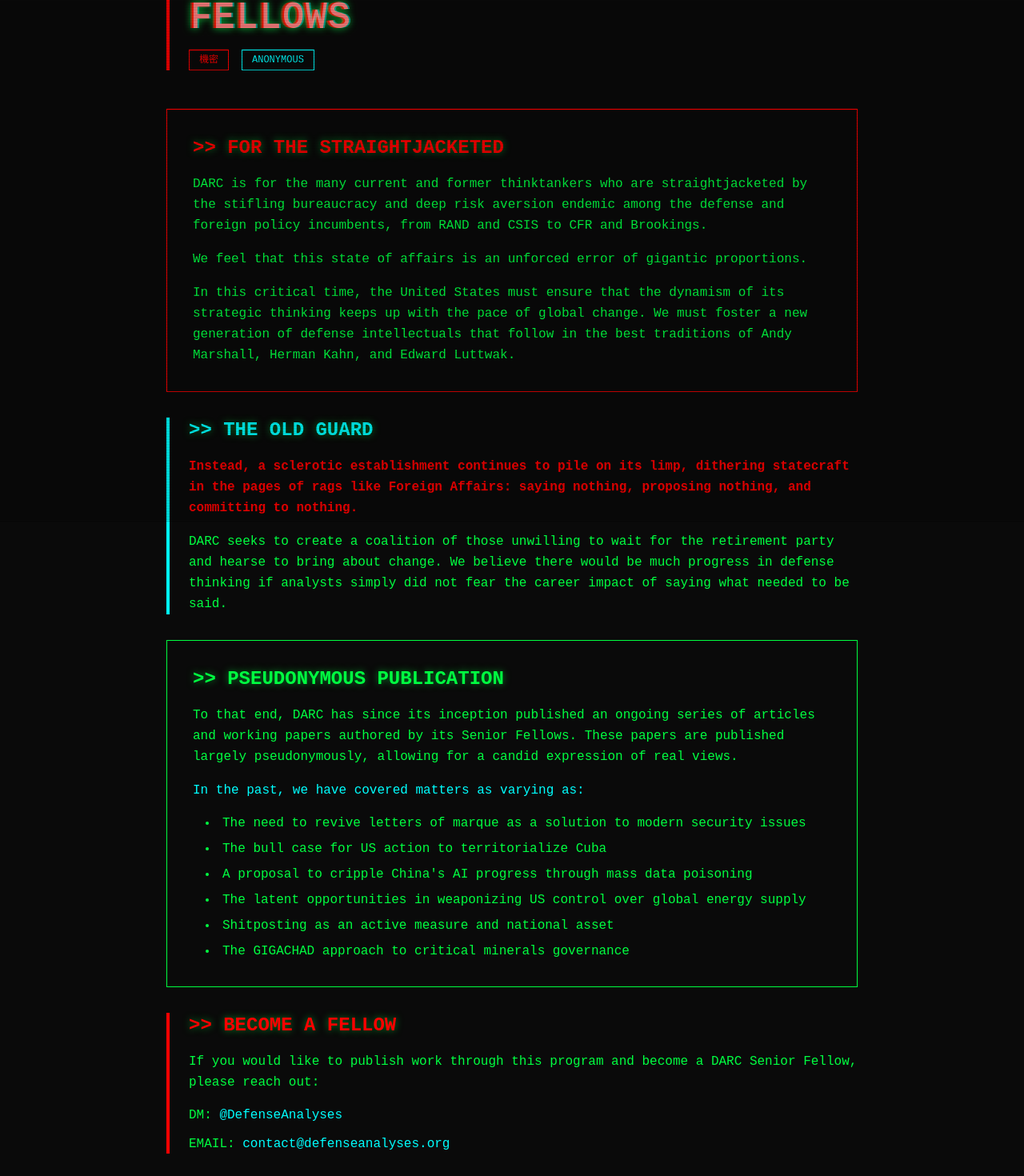
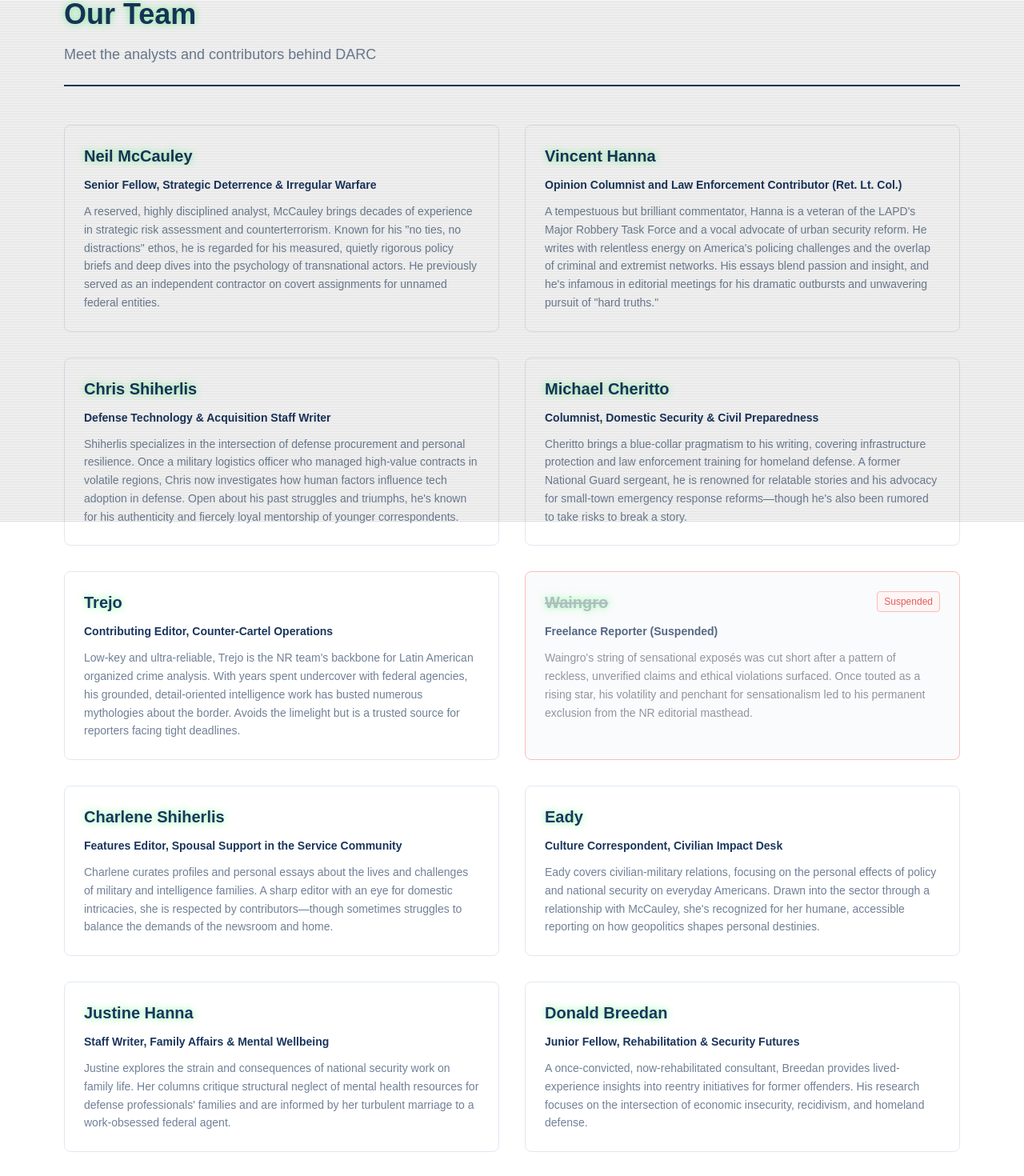
Before and after one commit to evanriggs/darc-site, a Next.js app: page /team in a window 1280 px wide. Shown: the part 148-1618 px from the top of the page at 80% size. Built offline with nearby package versions, Linux system fonts and the light colour scheme.

Commit message:
Update navigation: remove Publications, link About to Substack, Contact to X, and update Team page with Heat characters

```diff
--- a/app/team/page.tsx
+++ b/app/team/page.tsx
@@ -1,122 +1,116 @@
+'use client';
+
+interface Author {
+    name: string;
+    title: string;
+    bio: string;
+    status?: 'suspended' | 'active';
+}
+
+const authors: Author[] = [
+    {
+        name: 'Neil McCauley',
+        title: 'Senior Fellow, Strategic Deterrence & Irregular Warfare',
+        bio: 'A reserved, highly disciplined analyst, McCauley brings decades of experience in strategic risk assessment and counterterrorism. Known for his "no ties, no distractions" ethos, he is regarded for his measured, quietly rigorous policy briefs and deep dives into the psychology of transnational actors. He previously served as an independent contractor on covert assignments for unnamed federal entities.',
+    },
+    {
+        name: 'Vincent Hanna',
+        title: 'Opinion Columnist and Law Enforcement Contributor (Ret. Lt. Col.)',
+        bio: 'A tempestuous but brilliant commentator, Hanna is a veteran of the LAPD\'s Major Robbery Task Force and a vocal advocate of urban security reform. He writes with relentless energy on America\'s policing challenges and the overlap of criminal and extremist networks. His essays blend passion and insight, and he\'s infamous in editorial meetings for his dramatic outbursts and unwavering pursuit of "hard truths."',
+    },
+    {
+        name: 'Chris Shiherlis',
+        title: 'Defense Technology & Acquisition Staff Writer',
+        bio: 'Shiherlis specializes in the intersection of defense procurement and personal resilience. Once a military logistics officer who managed high-value contracts in volatile regions, Chris now investigates how human factors influence tech adoption in defense. Open about his past struggles and triumphs, he\'s known for his authenticity and fiercely loyal mentorship of younger correspondents.',
+    },
+    {
+        name: 'Michael Cheritto',
+        title: 'Columnist, Domestic Security & Civil Preparedness',
+        bio: 'Cheritto brings a blue-collar pragmatism to his writing, covering infrastructure protection and law enforcement training for homeland defense. A former National Guard sergeant, he is renowned for relatable stories and his advocacy for small-town emergency response reforms—though he\'s also been rumored to take risks to break a story.',
+    },
+    {
+        name: 'Trejo',
+        title: 'Contributing Editor, Counter-Cartel Operations',
+        bio: 'Low-key and ultra-reliable, Trejo is the NR team\'s backbone for Latin American organized crime analysis. With years spent undercover with federal agencies, his grounded, detail-oriented intelligence work has busted numerous mythologies about the border. Avoids the limelight but is a trusted source for reporters facing tight deadlines.',
+    },
+    {
+        name: 'Waingro',
+        title: 'Freelance Reporter (Suspended)',
+        bio: 'Waingro\'s string of sensational exposés was cut short after a pattern of reckless, unverified claims and ethical violations surfaced. Once touted as a rising star, his volatility and penchant for sensationalism led to his permanent exclusion from the NR editorial masthead.',
+        status: 'suspended',
+    },
+    {
+        name: 'Charlene Shiherlis',
+        title: 'Features Editor, Spousal Support in the Service Community',
+        bio: 'Charlene curates profiles and personal essays about the lives and challenges of military and intelligence families. A sharp editor with an eye for domestic intricacies, she is respected by contributors—though sometimes struggles to balance the demands of the newsroom and home.',
+    },
+    {
+        name: 'Eady',
+        title: 'Culture Correspondent, Civilian Impact Desk',
+        bio: 'Eady covers civilian-military relations, focusing on the personal effects of policy and national security on everyday Americans. Drawn into the sector through a relationship with McCauley, she\'s recognized for her humane, accessible reporting on how geopolitics shapes personal destinies.',
+    },
+    {
+        name: 'Justine Hanna',
+        title: 'Staff Writer, Family Affairs & Mental Wellbeing',
+        bio: 'Justine explores the strain and consequences of national security work on family life. Her columns critique structural neglect of mental health resources for defense professionals\' families and are informed by her turbulent marriage to a work-obsessed federal agent.',
+    },
+    {
+        name: 'Donald Breedan',
+        title: 'Junior Fellow, Rehabilitation & Security Futures',
+        bio: 'A once-convicted, now-rehabilitated consultant, Breedan provides lived-experience insights into reentry initiatives for former offenders. His research focuses on the intersection of economic insecurity, recidivism, and homeland defense.',
+    },
+];
+
 export default function TeamPage() {
     return (
-        <div className="darc-mode min-h-screen py-16">
-            <div className="container mx-auto px-4 max-w-4xl">
-                <div className="mb-12 border-l-4 border-darc-red pl-6">
-                    <h1 className="text-5xl font-mono font-bold text-darc-red mb-4 chromatic" data-text="FELLOWS">
-                        FELLOWS
+        <div className="boring-mode min-h-screen py-16">
+            <div className="container mx-auto px-4 max-w-6xl">
+                {/* Header */}
+                <div className="mb-12 border-b-2 border-boring-navy pb-6">
+                    <h1 className="text-4xl font-bold text-boring-navy mb-4">
+                        Our Team
                     </h1>
-                    <div className="flex gap-4 text-xs">
-                        <span className="border border-darc-red text-darc-red px-3 py-1 font-mono">機密</span>
-                        <span className="border border-darc-cyan text-darc-cyan px-3 py-1 font-mono">ANONYMOUS</span>
-                    </div>
+                    <p className="text-boring-gray text-lg">
+                        Meet the analysts and contributors behind DARC
+                    </p>
                 </div>
 
-                <div className="space-y-8 font-mono">
-                    <section className="bg-darc-black bg-opacity-50 border border-darc-red p-8">
-                        <h2 className="text-2xl text-darc-red mb-4 font-bold">
-                            {'>> '} FOR THE STRAIGHTJACKETED
-                        </h2>
-                        <p className="text-darc-green leading-relaxed mb-4">
-                            DARC is for the many current and former thinktankers who are straightjacketed
-                            by the stifling bureaucracy and deep risk aversion endemic among the defense
-                            and foreign policy incumbents, from RAND and CSIS to CFR and Brookings.
-                        </p>
-                        <p className="text-darc-green leading-relaxed mb-4">
-                            We feel that this state of affairs is an unforced error of gigantic proportions.
-                        </p>
-                        <p className="text-darc-green leading-relaxed">
-                            In this critical time, the United States must ensure that the dynamism of its
-                            strategic thinking keeps up with the pace of global change. We must foster a
-                            new generation of defense intellectuals that follow in the best traditions of
-                            Andy Marshall, Herman Kahn, and Edward Luttwak.
-                        </p>
-                    </section>
-
-                    <section className="border-l-4 border-darc-cyan pl-6">
-                        <h2 className="text-2xl text-darc-cyan mb-4 font-bold">
-                            {'>> '} THE OLD GUARD
-                        </h2>
-                        <p className="text-darc-red leading-relaxed mb-4 font-bold">
-                            Instead, a sclerotic establishment continues to pile on its limp, dithering
-                            statecraft in the pages of rags like Foreign Affairs: saying nothing, proposing
-                            nothing, and committing to nothing.
-                        </p>
-                        <p className="text-darc-green leading-relaxed">
-                            DARC seeks to create a coalition of those unwilling to wait for the retirement
-                            party and hearse to bring about change. We believe there would be much progress
-                            in defense thinking if analysts simply did not fear the career impact of saying
-                            what needed to be said.
-                        </p>
-                    </section>
-
-                    <section className="bg-darc-black bg-opacity-50 border border-darc-green p-8">
-                        <h2 className="text-2xl text-darc-green mb-4 font-bold">
-                            {'>> '} PSEUDONYMOUS PUBLICATION
-                        </h2>
-                        <p className="text-darc-green leading-relaxed mb-4">
-                            To that end, DARC has since its inception published an ongoing series of articles
-                            and working papers authored by its Senior Fellows. These papers are published
-                            largely pseudonymously, allowing for a candid expression of real views.
-                        </p>
-                        <p className="text-darc-cyan leading-relaxed mb-4">
-                            In the past, we have covered matters as varying as:
-                        </p>
-                        <ul className="list-disc list-inside space-y-2 text-darc-green ml-4">
-                            <li>The need to revive letters of marque as a solution to modern security issues</li>
-                            <li>The bull case for US action to territorialize Cuba</li>
-                            <li>A proposal to cripple China's AI progress through mass data poisoning</li>
-                            <li>The latent opportunities in weaponizing US control over global energy supply</li>
-                            <li>Shitposting as an active measure and national asset</li>
-                            <li>The GIGACHAD approach to critical minerals governance</li>
-                        </ul>
-                    </section>
-
-                    <section className="border-l-4 border-darc-red pl-6">
-                        <h2 className="text-2xl text-darc-red mb-4 font-bold">
-                            {'>> '} BECOME A FELLOW
-                        </h2>
-                        <p className="text-darc-green leading-relaxed mb-4">
-                            If you would like to publish work through this program and become a DARC Senior
-                            Fellow, please reach out:
-                        </p>
-                        <div className="space-y-3 text-darc-cyan">
-                            <p>
-                                <span className="text-darc-green">DM: </span>
-                                <a
-                                    href="https://x.com/DefenseAnalyses"
-                                    target="_blank"
-                                    rel="noopener noreferrer"
-                                    className="hover:text-darc-red"
-                                >
-                                    @DefenseAnalyses
-                                </a>
-                            </p>
-                            <p>
-                                <span className="text-darc-green">EMAIL: </span>
-                                <a
-                                    href="mailto:contact@defenseanalyses.org"
-                                    className="hover:text-darc-red"
-                                >
-                                    contact@defenseanalyses.org
-                                </a>
-                            </p>
-                        </div>
-                    </section>
-
-                    {/* Warning Box */}
-                    <div className="mt-12 border-2 border-darc-red p-6 bg-darc-red bg-opacity-5">
-                        <div className="flex items-center gap-4 mb-3">
-                            <span className="text-3xl">⚠️</span>
-                            <h3 className="text-xl font-bold text-darc-red">WARNING</h3>
-                        </div>
-                        <p className="text-darc-green">
-                            All Fellows operate under pseudonyms to protect their careers and enable
-                            candid analysis. Identity verification is handled internally. Anonymity
-                            is guaranteed.
-                        </p>
+                {/* Authors Section */}
+                <section className="mb-12">
+                    <div className="grid grid-cols-1 md:grid-cols-2 gap-8">
+                        {authors.map((author, index) => (
+                            <div
+                                key={index}
+                                className={`border rounded-lg p-6 transition-shadow ${
+                                    author.status === 'suspended'
+                                        ? 'border-red-300 bg-gray-50 opacity-75'
+                                        : 'border-boring-lightgray hover:shadow-md'
+                                }`}
+                            >
+                                <div className="flex items-start justify-between mb-3">
+                                    <h3 className={`text-xl font-bold text-boring-navy ${
+                                        author.status === 'suspended' ? 'line-through text-gray-400' : ''
+                                    }`}>
+                                        {author.name}
+                                    </h3>
+                                    {author.status === 'suspended' && (
+                                        <span className="text-xs text-red-600 border border-red-300 px-2 py-1 rounded bg-red-50">
+                                            Suspended
+                                        </span>
+                                    )}
+                                </div>
+                                <p className="text-boring-navy font-semibold text-sm mb-3">
+                                    {author.title}
+                                </p>
+                                <p className={`text-sm leading-relaxed ${
+                                    author.status === 'suspended' ? 'text-gray-500' : 'text-boring-gray'
+                                }`}>
+                                    {author.bio}
+                                </p>
+                            </div>
+                        ))}
                     </div>
-                </div>
+                </section>
             </div>
         </div>
     );
```
Also changed, not shown: components/Navigation.tsx (+40 -7 lines).
